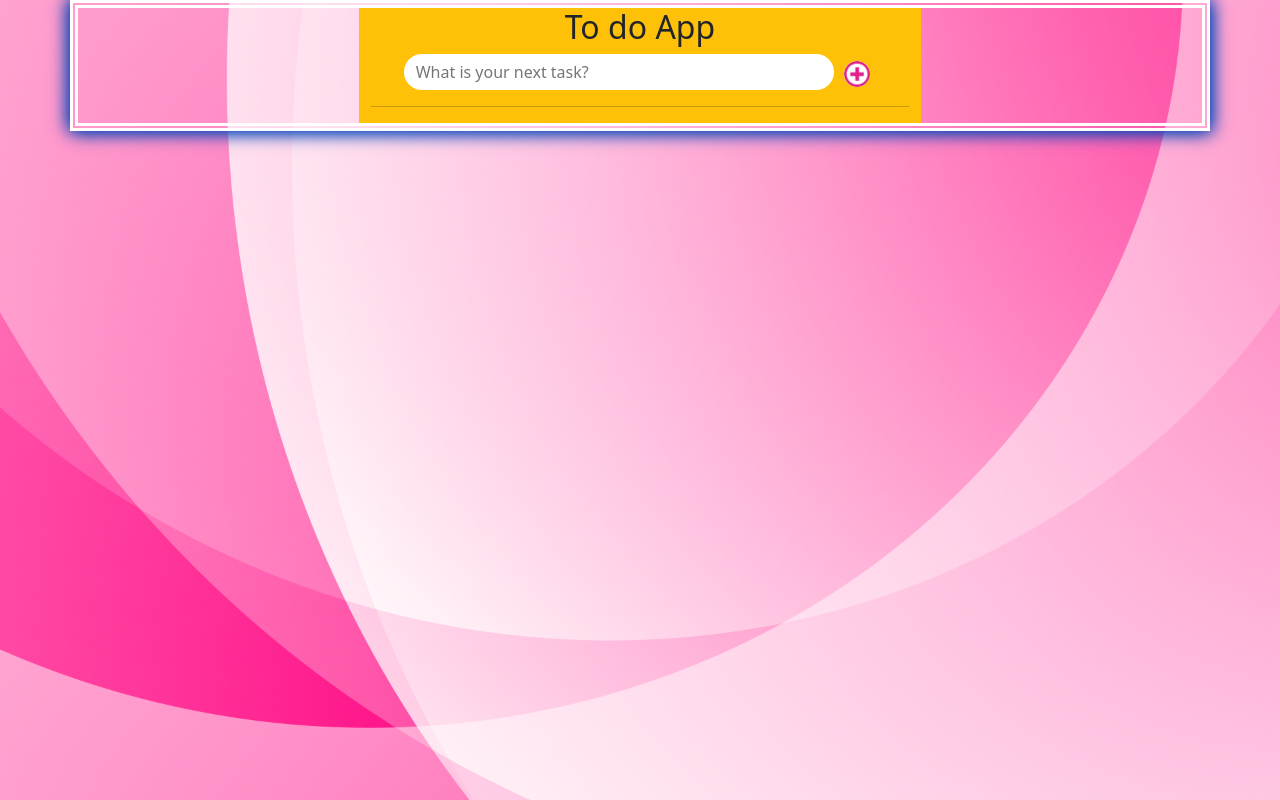
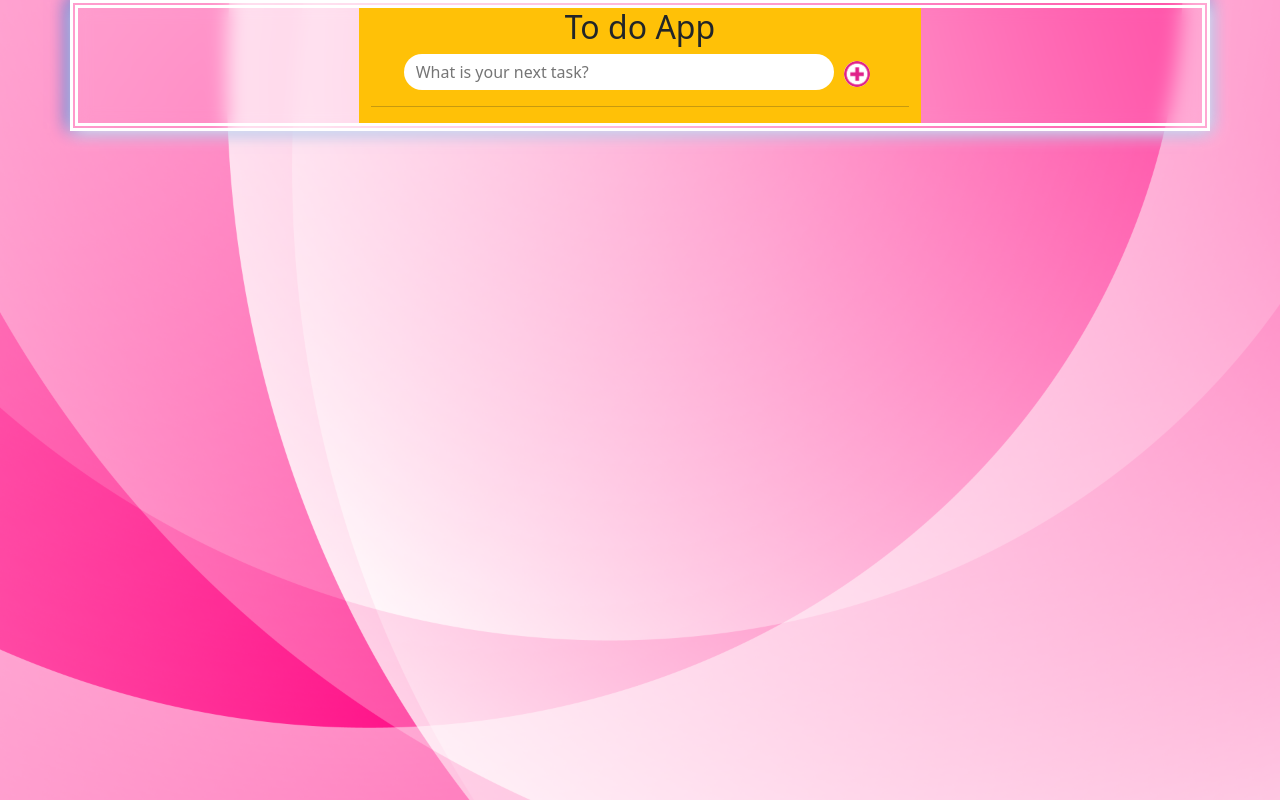
Before and after one commit to maheeen-khan/To-do-App, a plain HTML site: page index.html in a window 1280 px wide. Drawn offline with Linux system fonts and the light colour scheme.

Commit message:
Glassmorphism add

```diff
--- a/style.css
+++ b/style.css
@@ -7,7 +7,8 @@ body{
 }
 .container{
     border: 8px double white;
-    box-shadow: 2px 2px 17px rgb(5, 69, 187), -2px -2px 17px  rgb(5, 69, 187);
+    box-shadow: 2px 2px 17px rgb(255, 255, 255), -2px -2px 17px  rgb(5, 69, 187);
+    backdrop-filter: blur(10px);
 }
 #add{
     width: 26px;
```
